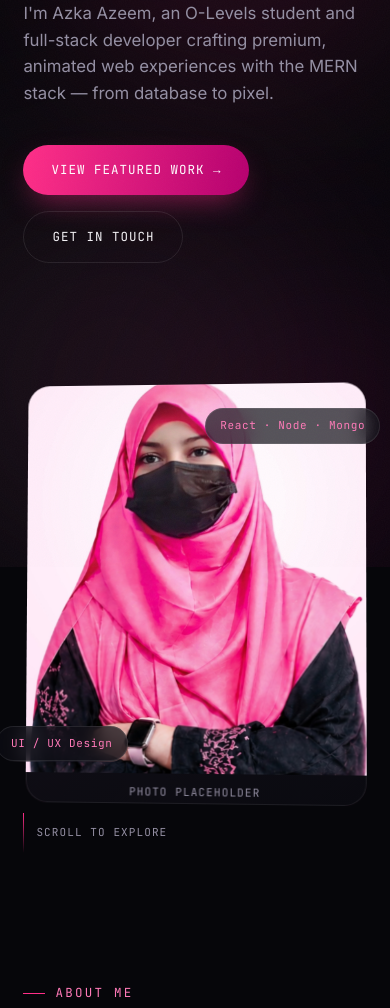
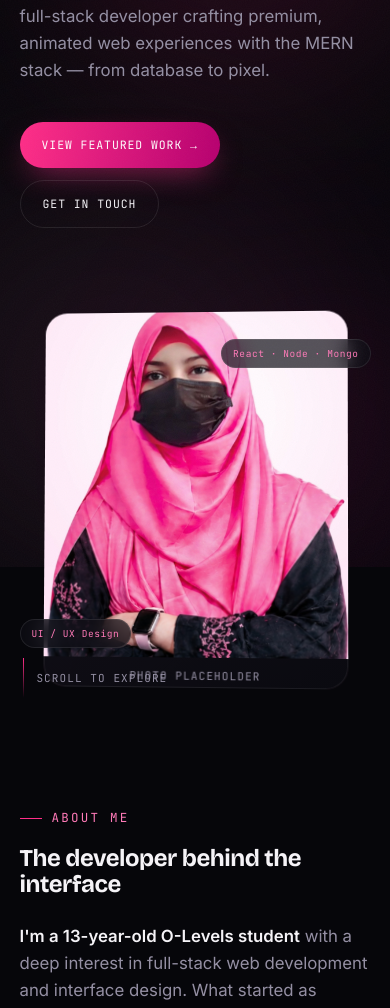
Before and after one commit to Azkaazeem/GIAIC_ASSIGNMENT_02, a plain HTML site: page index.html in a window 390 px wide. Shown: the part 277-1285 px from the top of the page. Drawn offline with nearby package versions, Linux system fonts and the light colour scheme.

Commit message:
set the responsiveness

```diff
--- a/style.css
+++ b/style.css
@@ -488,8 +488,8 @@ section {
 
 .photo-frame {
     position: relative;
-    width: 340px;
-    height: 420px;
+    width: min(340px, 78vw);
+    aspect-ratio: 340 / 420;
     border-radius: 22px;
     overflow: hidden;
     transform-style: preserve-3d;
@@ -689,7 +689,7 @@ section {
 
 .project-visual img{
   width:100%;
-  height:100vh;
+  height:100%;
   object-fit:contain;
   position:relative;
   z-index:1;
@@ -1105,6 +1105,8 @@ footer {
     .project {
         grid-template-columns: 1fr;
         direction: ltr !important;
+        gap: 32px;
+        padding: 44px 0;
     }
 
     .project>* {
@@ -1159,11 +1161,105 @@ footer {
     }
 
     .hero-title {
-        font-size: 2.4rem;
+        font-size: clamp(2rem, 8vw, 2.4rem);
+    }
+
+    .hero-visual {
+        height: 380px;
+        margin-top: 40px;
+    }
+
+    .orbit-tag.t1 {
+        right: 2%;
+    }
+
+    .orbit-tag.t2 {
+        left: 2%;
     }
 
     .foot-top {
         flex-direction: column;
         align-items: flex-start;
     }
+
+    .form {
+        padding: 28px 24px;
+    }
+
+    .specs {
+        padding: 26px 22px;
+    }
 }
+
+@media (max-width:480px) {
+    .wrap {
+        padding: 0 5vw;
+    }
+
+    section {
+        padding: 70px 0;
+    }
+
+    #hero {
+        padding-top: 100px;
+    }
+
+    .hero-visual {
+        height: 340px;
+    }
+
+    .hero-sub {
+        max-width: 100%;
+    }
+
+    .hero-cta {
+        gap: 12px;
+    }
+
+    .btn {
+        padding: 14px 22px;
+        font-size: 11.5px;
+    }
+
+    .orbit-tag {
+        font-size: 9.5px;
+        padding: 6px 11px;
+    }
+
+    .orbit-tag.t1 {
+        top: 3%;
+        right: 0;
+    }
+
+    .orbit-tag.t2 {
+        bottom: 6%;
+        left: 0;
+    }
+
+    .section-head {
+        margin-bottom: 44px;
+    }
+
+    .skill-card,
+    .service-card,
+    .test-card {
+        padding: 26px 22px;
+    }
+
+    .project {
+        padding: 36px 0;
+        gap: 26px;
+    }
+
+    .project h3 {
+        font-size: 1.6rem;
+    }
+
+    .contact-links a {
+        font-size: 12px;
+    }
+
+    .foot-links {
+        gap: 16px 22px;
+    }
+}
```
